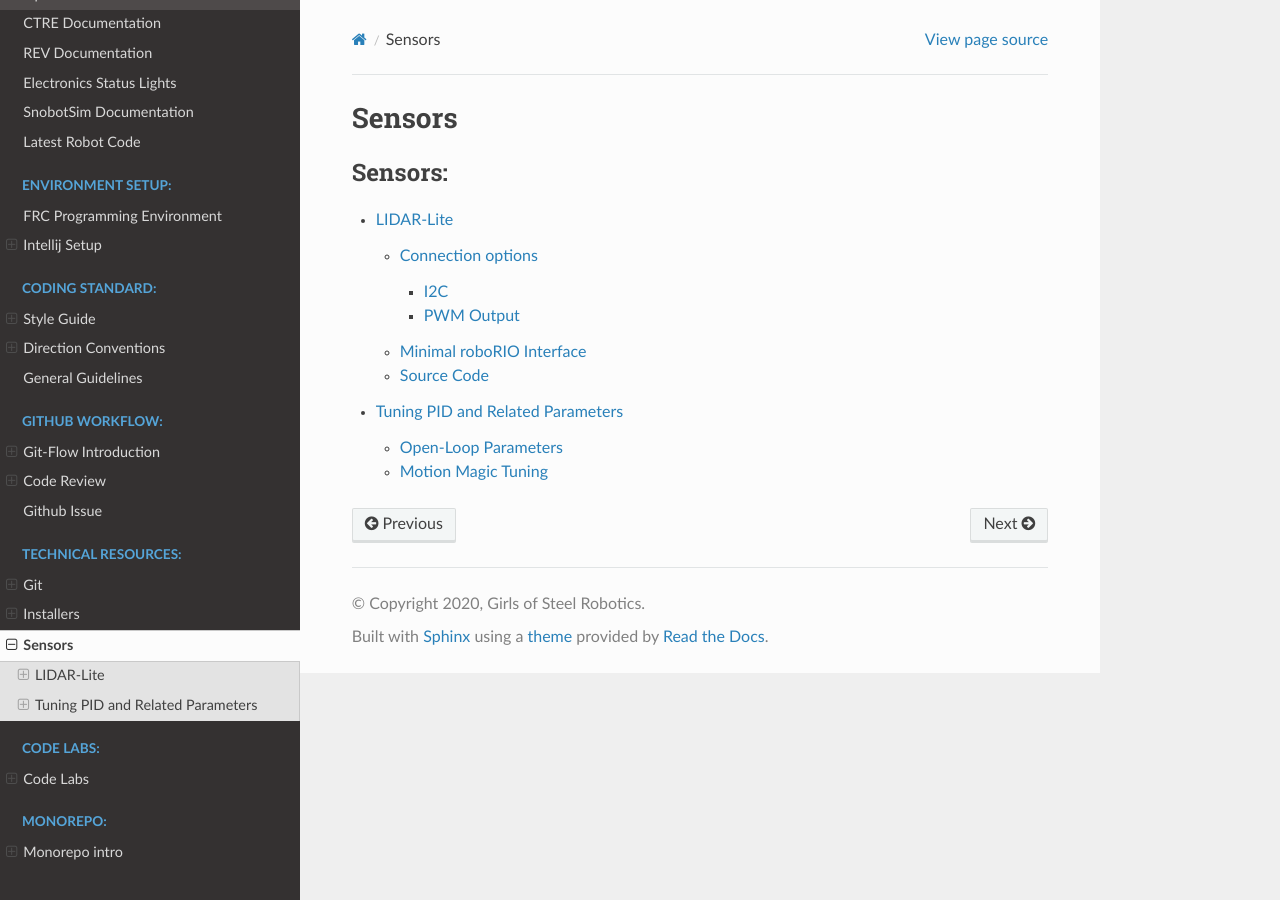
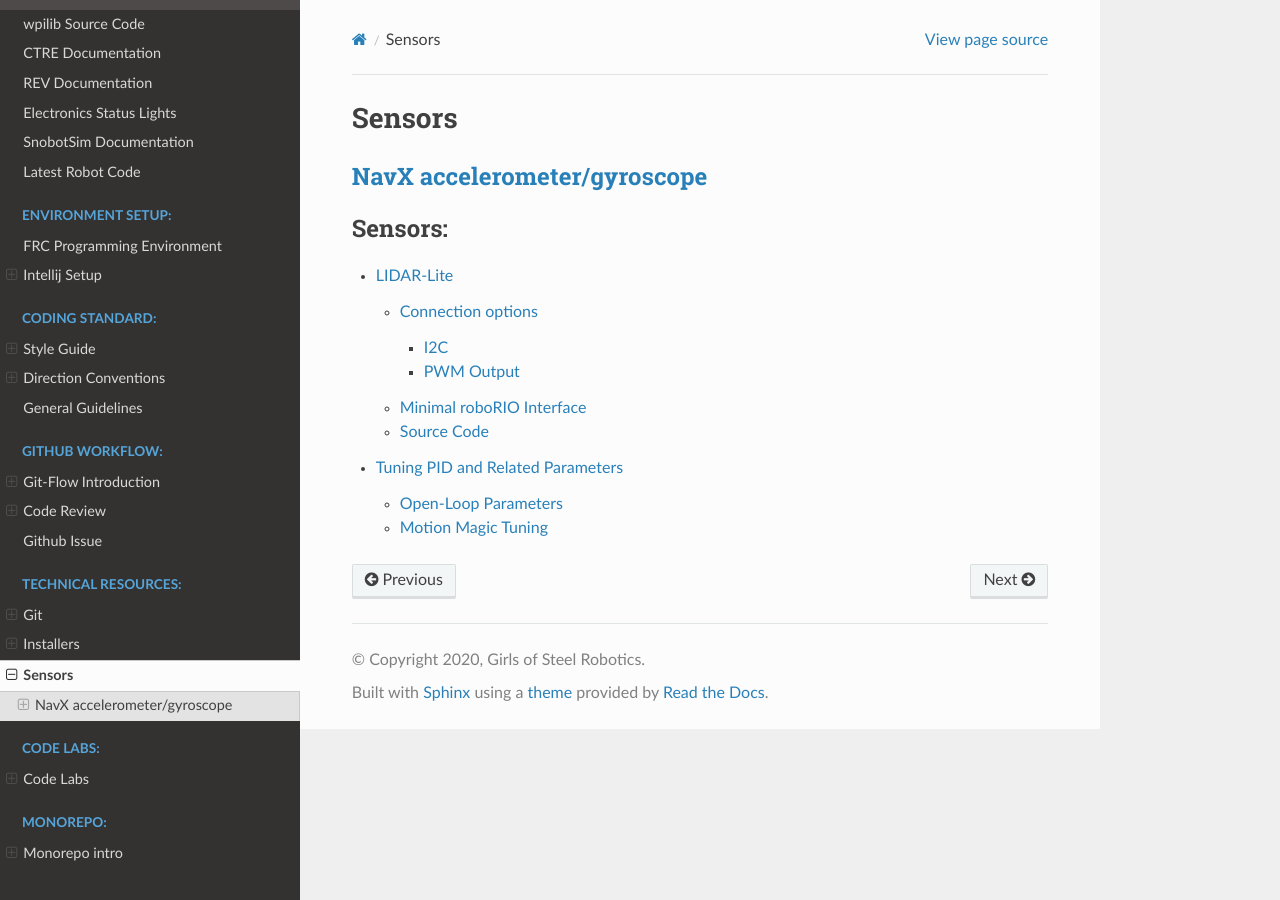
Before and after one commit to GirlsOfSteelRobotics/DocsV2, a Sphinx documentation site: the page built from source/technical-resources/sensors/sensors.rst, in a window 1280 px wide. Built offline with Sphinx 7.4.7 and the Read the Docs theme 2.0.0, drawn with Linux system fonts in a browser that asks for light colours.

Commit message:
Update sensors.rst

```diff
--- a/source/technical-resources/sensors/sensors.rst
+++ b/source/technical-resources/sensors/sensors.rst
@@ -2,6 +2,10 @@
 
 Sensors
 =======
+
+
+`NavX accelerometer/gyroscope <http://www.pdocs.kauailabs.com/navx-mxp/software/roborio-libraries/java/>`_
+----------------------------------------------------------------------------------------------------------
 
 .. toctree::
    :maxdepth: -1
```
